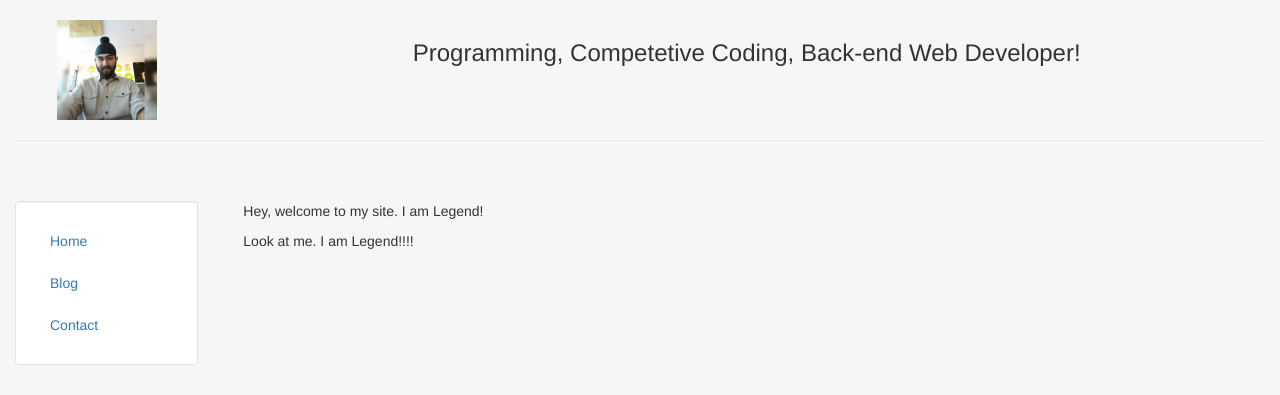
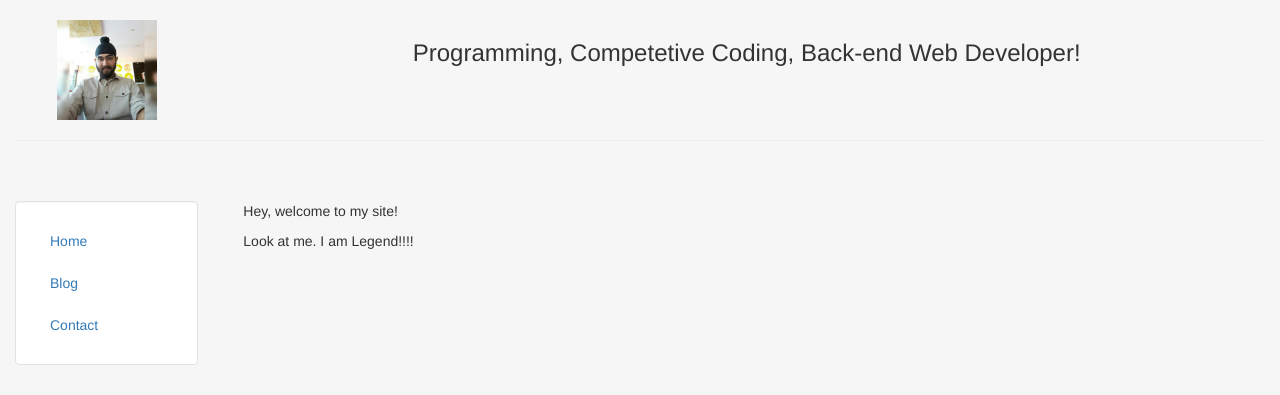
Before and after one commit to HargovindArora/ghub, a Django app: page / in a window 1280 px wide. Shown: the top 395 px of the page. Run offline with Django 3.2, Linux system fonts and the light colour scheme; some libraries are stand-ins or nearby versions.

Commit message:
html updated

```diff
--- a/mysite2/personal/templates/personal/home.html
+++ b/mysite2/personal/templates/personal/home.html
@@ -1,7 +1,7 @@
 {% extends "personal/header.html" %}
 
 {% block content %}
-<p>Hey, welcome to my site. I am Legend!</p>
+<p>Hey, welcome to my site!</p>
 
 {% include "personal/includes/htmlsnippet.html" %}
 {% endblock %}
```
